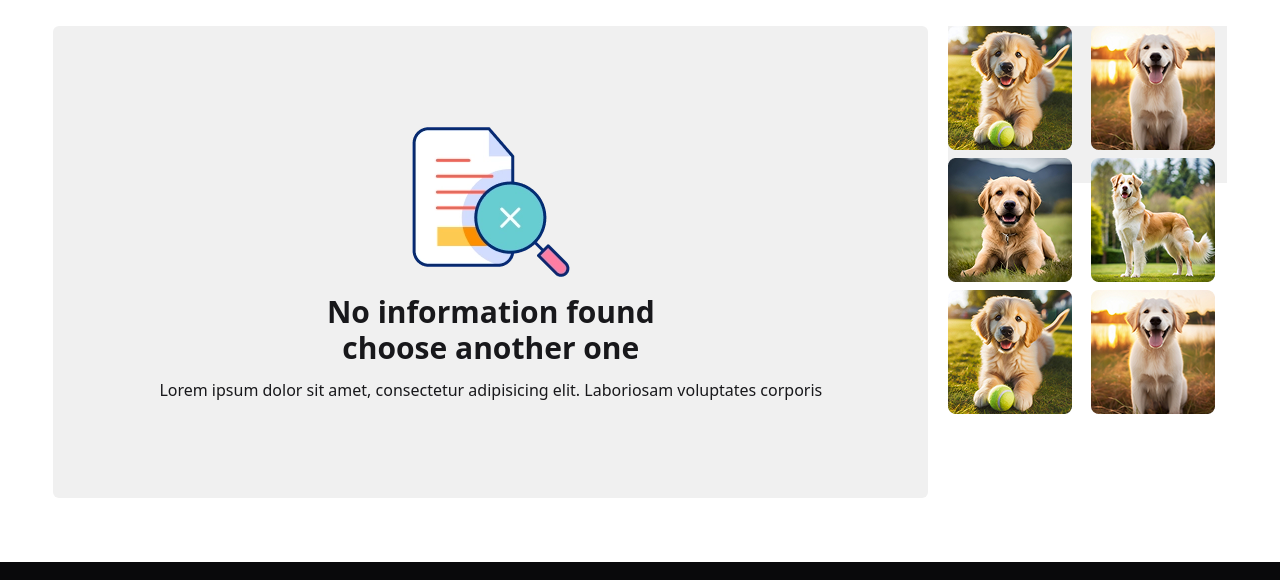
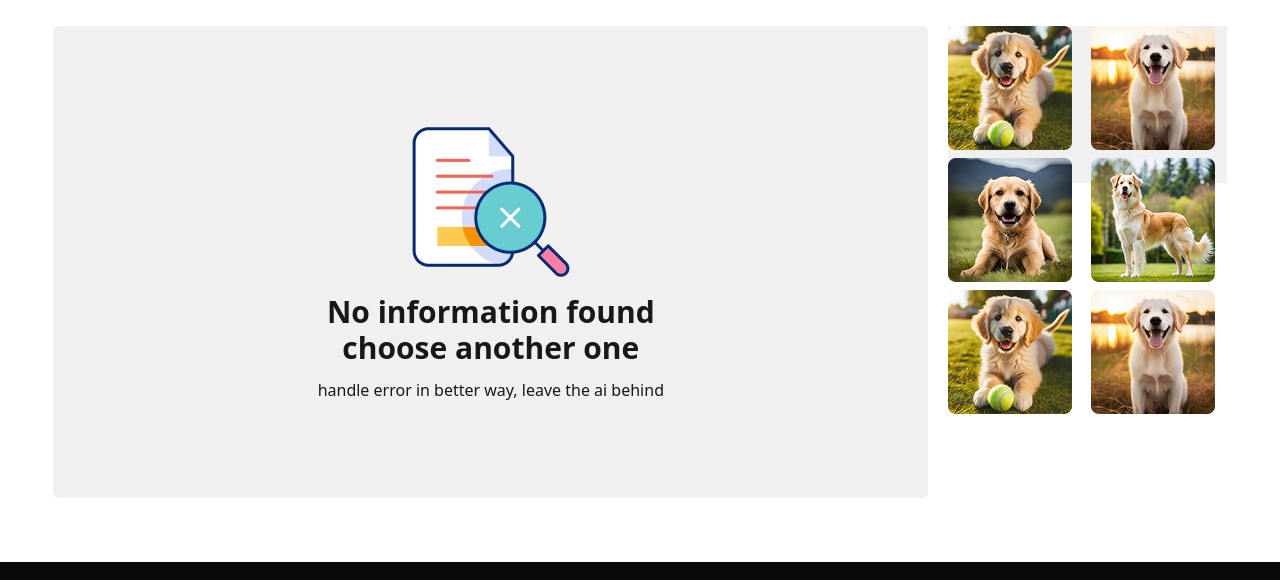
Before and after one commit to mehediakash01/Pet-Adoption-Platform, a plain HTML site: page index.html in a window 1280 px wide. Shown: the part 1350-1930 px from the top of the page. Drawn offline with nearby package versions, Linux system fonts and the light colour scheme; no server answers.

Commit message:
handling error in better way Co-authored-by: Mehedi Hasan Akash <mehedi.akash.dev@gmail.com>

```diff
--- a/index.html
+++ b/index.html
@@ -91,8 +91,7 @@
               choose another one
             </h1>
             <p>
-              Lorem ipsum dolor sit amet, consectetur adipisicing elit.
-              Laboriosam voluptates corporis
+              handle error in better way, leave the ai behind
             </p>
           </div>
 
```
